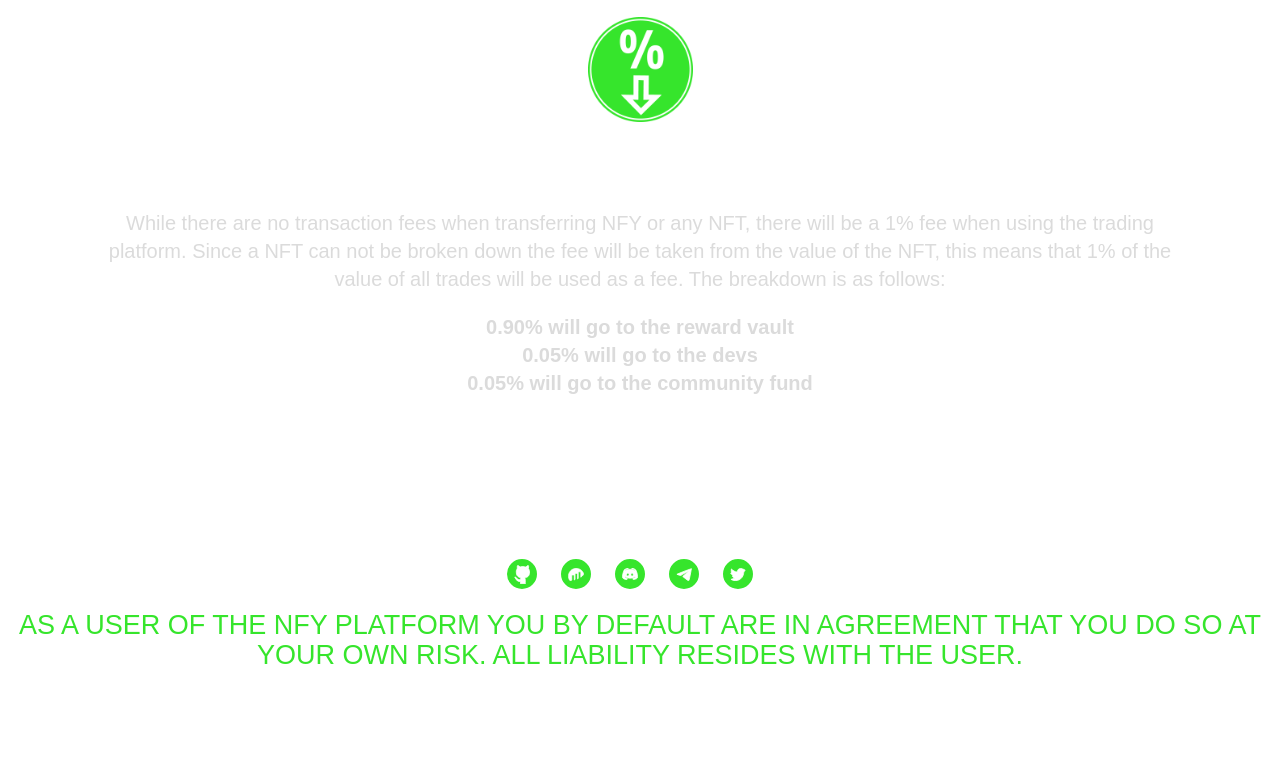
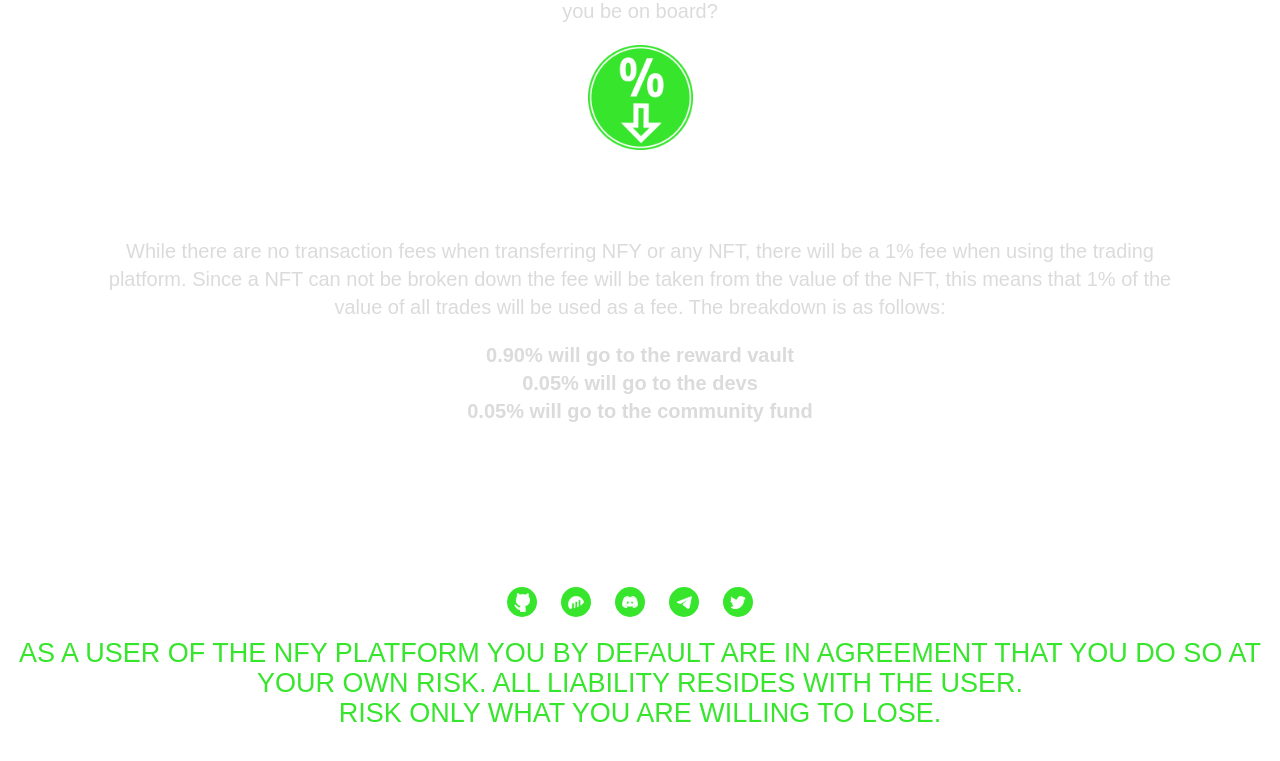
Before and after one commit to NFYFinance/NFY-Site-Main, a plain HTML site: page NFY2_html/about.html in a window 1280 px wide. Shown: the part 3584-4345 px from the top of the page. Before the commit the page ends 4304 px from the top, so only its background shows below. Drawn offline with nearby package versions, Linux system fonts and the light colour scheme; a web font is replaced by a local one.

Commit message:
Added some more disclaimers

```diff
--- a/NFY2_html/about.html
+++ b/NFY2_html/about.html
@@ -156,7 +156,7 @@
             </div>
             <h3>Manage your Risk</h3>
             <p>Non-Fungible Yearn is a new experiment in DeFi. Just like any new experiment, risk is involved. Before using any features on this DApp, it is advised to make sure one has a full working knowledge of liquidity pools and impermanent loss.
-                APY numbers are variable, and depend on NFY trading platform volume. NFY is an experiment in decentralized finance. No returns are guaranteed. APY is based on NFY. <br> By using this app, it is an acknowledgement of understanding the risks.</p>
+                APY numbers are variable, and depend on NFY trading platform volume. NFY is an experiment in decentralized finance. No returns are guaranteed. APY is based on NFY. <br> By using this app, it is an acknowledgement of understanding the risks.<br>Risk only what you are willing to lose.</p>
 
             <p>As rewards from reward vault are distributed, rewards will be replenished out of the 1% fee from each transaction of the trading platform. Please realize that these rewards are based on the volume of this platform and the reward vault will run out if there in no volume in the platform.</p>
 
@@ -205,7 +205,7 @@
                 </ul>
             </div>
             <div class="text-center footer-bottom-text">
-            <h3><span class="text-green">AS A USER OF THE NFY PLATFORM YOU BY DEFAULT ARE IN AGREEMENT THAT YOU DO SO AT YOUR OWN RISK. ALL LIABILITY RESIDES WITH THE USER.</span>  <br/>COPYRIGHT ALL RIGHTS RESERVED NFY.FINANCE 2020</h3>
+            <h3><span class="text-green">AS A USER OF THE NFY PLATFORM YOU BY DEFAULT ARE IN AGREEMENT THAT YOU DO SO AT YOUR OWN RISK. ALL LIABILITY RESIDES WITH THE USER.<br> RISK ONLY WHAT YOU ARE WILLING TO LOSE.</span>  <br/>COPYRIGHT ALL RIGHTS RESERVED NFY.FINANCE 2020</h3>
             </div>
         </div>
         </footer>
```
Also changed, not shown: NFY2_html/index.html (+1 -1 lines), NFY2_html/staking.html (+2 -1 lines).
